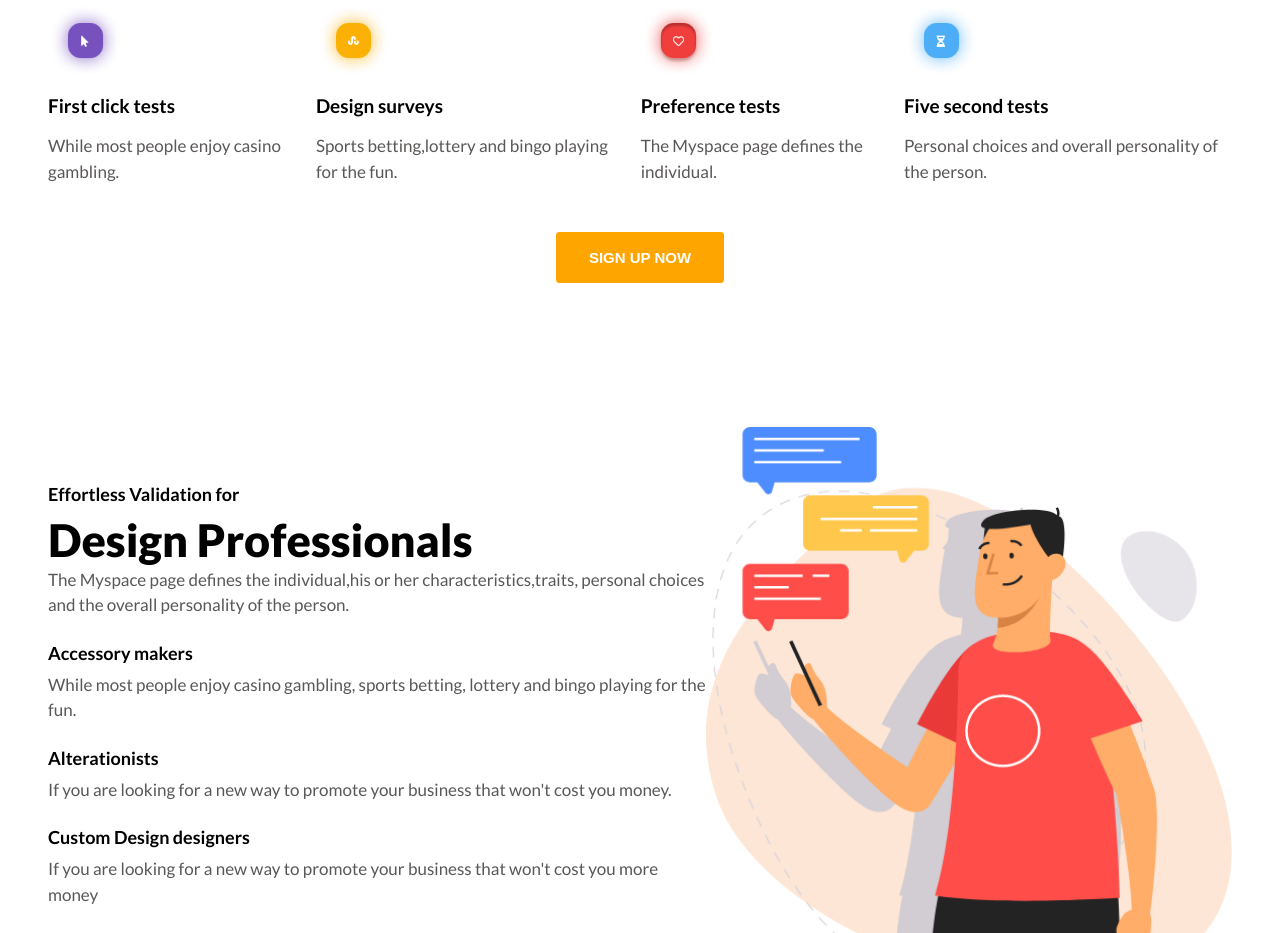
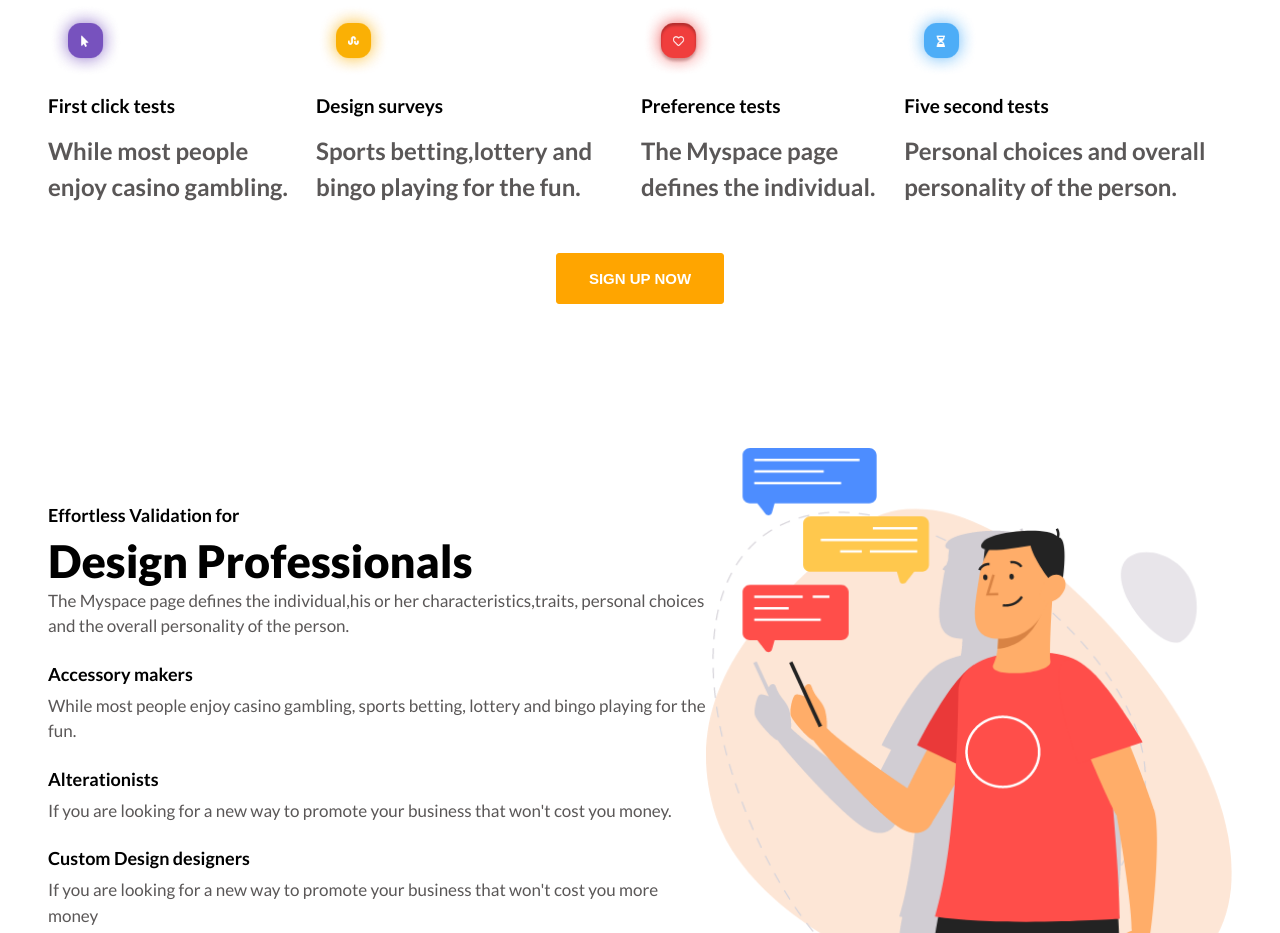
Before and after one commit to Syber-20/Landing-Page, a plain HTML site: page index.html in a window 1280 px wide. Shown: the part 851-1784 px from the top of the page. Drawn offline with Linux system fonts and the light colour scheme.

Commit message:
Edited style.css
Added a paragraph selector with font size and weight

```diff
--- a/style.css
+++ b/style.css
@@ -236,19 +236,35 @@ p{
     flex-direction: column;
     margin-right: 1rem;
 }
+.arrow p{
+    font-size: 24px;
+    font-weight: 600;
+}
 .survey{
     display: flex;
     flex-direction: column;
     margin-right: 1rem;
+}
+.survey p{
+    font-size: 24px;
+    font-weight: 600;
 }
 .preference{
     display: flex;
     flex-direction: column;
     margin-right: 1rem;
 }
+.preference p{
+    font-size: 24px;
+    font-weight: 600;
+}
 .test{
     display: flex;
     flex-direction: column;
+}
+.test p{
+    font-size: 24px;
+    font-weight: 600;
 }
 .second img{
     width: 75px;
```
